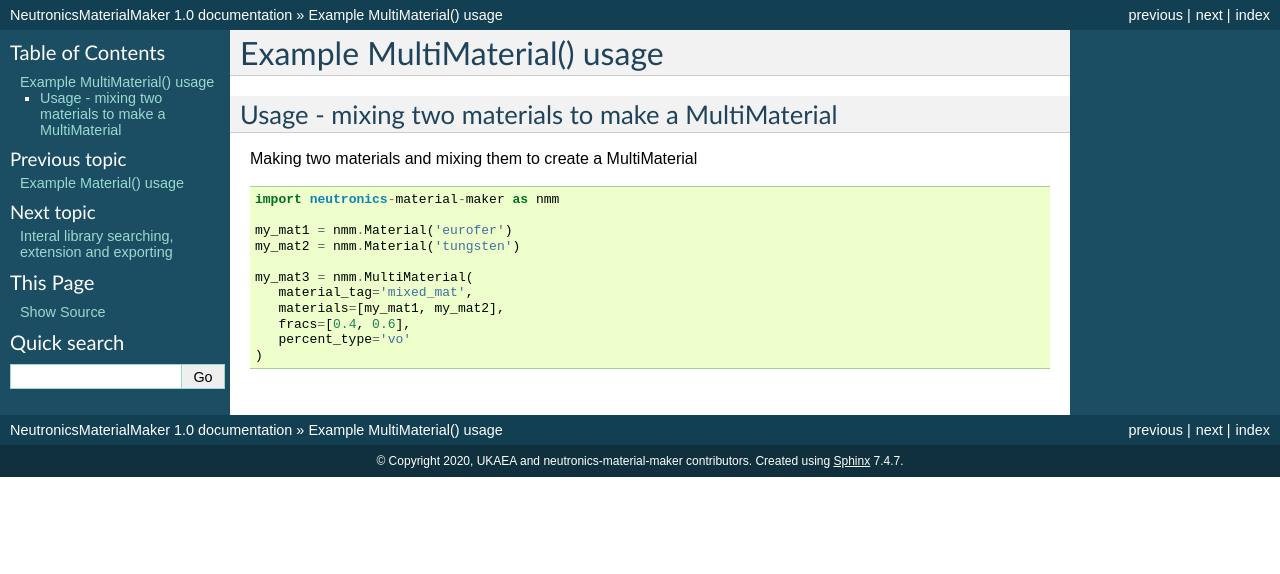
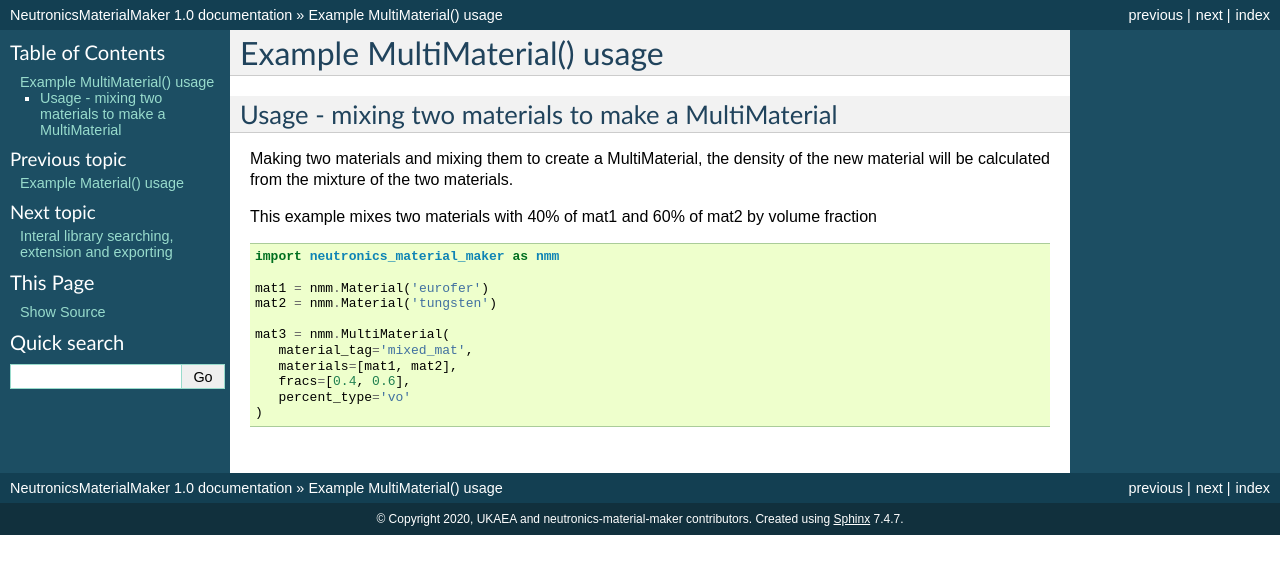
Before and after one commit to fusion-energy/neutronics_material_maker, a Sphinx documentation site: the page built from docs/source/example_multimaterial.rst, in a window 1280 px wide. Shown: the top 574 px of the page. Built offline with Sphinx 7.4.7, drawn with Linux system fonts in a browser that asks for light colours.

Commit message:
pep8 for doc examples

```diff
--- a/docs/source/example_library_usage.rst
+++ b/docs/source/example_library_usage.rst
@@ -25,8 +25,9 @@ then this can be added to the material library in the the following manner.
 ::
 
     {
-        "polythylene": {
+        "my_secret_material": {
             "density": 1.0,
+            "percent_type":"ao",
             "density_unit": "g/cm3",
             "elements": {
                 "H": 0.2,
--- a/docs/source/example_multimaterial.rst
+++ b/docs/source/example_multimaterial.rst
@@ -4,18 +4,22 @@ Example MultiMaterial() usage
 Usage - mixing two materials to make a MultiMaterial
 ----------------------------------------------------
 
-Making two materials and mixing them to create a MultiMaterial
+Making two materials and mixing them to create a MultiMaterial, the density
+of the new material will be calculated from the mixture of the two materials.
 
-::
+This example mixes two materials with 40% of mat1 and 60% of mat2 by volume
+fraction
 
-   import neutronics-material-maker as nmm
+.. code-block:: python
 
-   my_mat1 = nmm.Material('eurofer')
-   my_mat2 = nmm.Material('tungsten')
+   import neutronics_material_maker as nmm
 
-   my_mat3 = nmm.MultiMaterial(
+   mat1 = nmm.Material('eurofer')
+   mat2 = nmm.Material('tungsten')
+
+   mat3 = nmm.MultiMaterial(
       material_tag='mixed_mat',
-      materials=[my_mat1, my_mat2],
+      materials=[mat1, mat2],
       fracs=[0.4, 0.6],
       percent_type='vo'
    )
```
Also changed, not shown: README.md (+1 -1 lines), docs/source/example_material.rst (+28 -19 lines).
